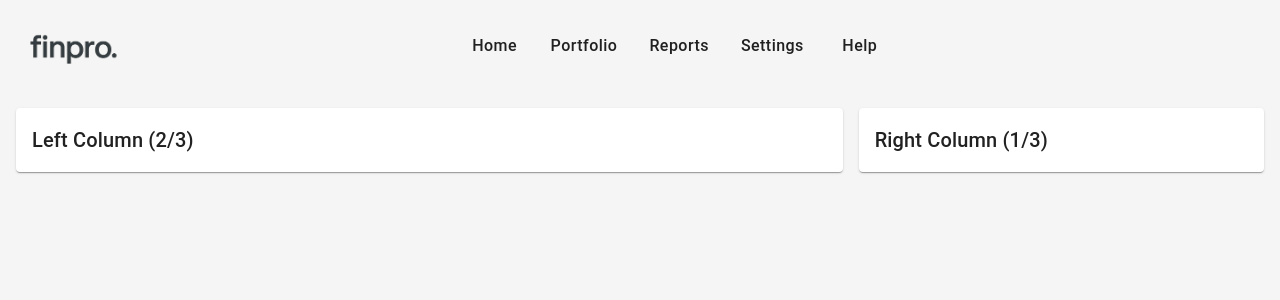
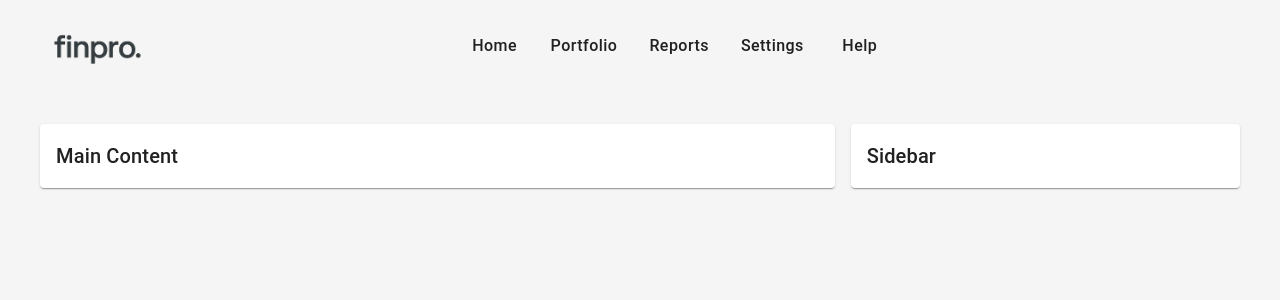
Before and after one commit to ShuaLee/finpro-frontend, a React (Vite) app: page / in a window 1280 px wide. Shown: the top 300 px of the page. Built offline with nearby package versions, Linux system fonts and the light colour scheme; some icons are missing.

Commit message:
Corrected small screen alignment.

```diff
--- a/src/components/TopNavBar.tsx
+++ b/src/components/TopNavBar.tsx
@@ -1,9 +1,25 @@
-import { AppBar, Box, Toolbar, Button, IconButton } from '@mui/material';
-import Brightness4Icon from '@mui/icons-material/Brightness4';
-import Brightness7Icon from '@mui/icons-material/Brightness7';
-import logo from '../assets/logo-w.webp';
+import {
+  AppBar,
+  Box,
+  Toolbar,
+  Button,
+  IconButton,
+  Drawer,
+  List,
+  ListItemButton,
+  ListItemText,
+  useTheme,
+  useMediaQuery,
+} from "@mui/material";
+import MenuIcon from "@mui/icons-material/Menu";
+import Brightness4Icon from "@mui/icons-material/Brightness4";
+import Brightness7Icon from "@mui/icons-material/Brightness7";
 
-const navOptions = ['Home', 'Portfolio', 'Reports', 'Settings', 'Help'];
+import logoLight from "../assets/logo-w.webp";
+import logoDark from "../assets/logo-d.webp";
+import { useState } from "react";
+
+const navOptions = ["Home", "Portfolio", "Reports", "Settings", "Help"];
 
 type Props = {
   onToggleDarkMode: () => void;
@@ -11,11 +27,22 @@ type Props = {
 };
 
 const TopNavBar = ({ onToggleDarkMode, darkMode }: Props) => {
+  const logo = darkMode ? logoDark : logoLight;
+  const theme = useTheme();
+  const isMobile = useMediaQuery(theme.breakpoints.down("md"));
+
+  const [drawerOpen, setDrawerOpen] = useState(false);
+
+  const handleToggleDrawer = () => {
+    setDrawerOpen(!drawerOpen);
+  };
+
   return (
+    <>
       <AppBar
         position="static"
         elevation={0}
-      sx={{ bgcolor: 'background.default', color: 'text.primary' }}
+        sx={{ bgcolor: "background.default", color: "text.primary" }}
       >
         <Toolbar
           disableGutters
@@ -23,46 +50,98 @@ const TopNavBar = ({ onToggleDarkMode, darkMode }: Props) => {
             minHeight: 64,
             px: 2,
             py: 3,
-          display: 'flex',
-          alignItems: 'center',
-          justifyContent: 'space-between',
+            display: "flex",
+            justifyContent: "center", // centers the inner Box
+          }}
+        >
+          <Box
+            sx={{
+              width: "100%",
+              maxWidth: 1200,
+              display: "flex",
+              alignItems: "center",
+              justifyContent: "space-between",
             }}
           >
             {/* Logo */}
-        <Box sx={{ display: 'flex', alignItems: 'center' }}>
+            <Box sx={{ display: "flex", alignItems: "center" }}>
               <img
                 src={logo}
                 alt="Logo"
                 style={{
                   height: 38,
-              width: 'auto',
-              display: 'block',
+                  width: "auto",
+                  display: "block",
                   marginTop: 5,
                 }}
               />
             </Box>
 
-        {/* Center Nav */}
-        <Box sx={{ display: 'flex', gap: 2, justifyContent: 'center', flex: 1 }}>
+            {/* Center Nav OR Hamburger */}
+            {isMobile ? (
+              <IconButton
+                edge="start"
+                color="inherit"
+                aria-label="menu"
+                onClick={handleToggleDrawer}
+                sx={{ ml: 2 }}
+              >
+                <MenuIcon />
+              </IconButton>
+            ) : (
+              <Box
+                sx={{
+                  display: "flex",
+                  gap: 2,
+                  justifyContent: "center",
+                  flex: 1,
+                  alignItems: "center",
+                }}
+              >
                 {navOptions.map((label) => (
                   <Button
                     key={label}
                     color="inherit"
-              sx={{ textTransform: 'none', fontSize: '1rem', paddingY: 1 }}
+                    sx={{
+                      textTransform: "none",
+                      fontSize: "1rem",
+                      paddingY: 1,
+                    }}
                   >
                     {label}
                   </Button>
                 ))}
               </Box>
+            )}
 
-        {/* Toggle Button */}
-        <Box sx={{ display: 'flex', alignItems: 'center' }}>
+            {/* Theme Toggle */}
+            <Box sx={{ display: "flex", alignItems: "center" }}>
               <IconButton onClick={onToggleDarkMode} color="inherit">
                 {darkMode ? <Brightness7Icon /> : <Brightness4Icon />}
               </IconButton>
             </Box>
+          </Box>
         </Toolbar>
       </AppBar>
+
+      {/* Drawer for mobile nav */}
+      <Drawer anchor="left" open={drawerOpen} onClose={handleToggleDrawer}>
+        <Box
+          sx={{ width: 250 }}
+          role="presentation"
+          onClick={handleToggleDrawer}
+          onKeyDown={handleToggleDrawer}
+        >
+          <List>
+            {navOptions.map((label) => (
+              <ListItemButton key={label}>
+                <ListItemText primary={label} />
+              </ListItemButton>
+            ))}
+          </List>
+        </Box>
+      </Drawer>
+    </>
   );
 };
 
--- a/src/pages/Dashboard.tsx
+++ b/src/pages/Dashboard.tsx
@@ -1,28 +1,41 @@
-import Grid from '@mui/material/Grid';
-import Paper from '@mui/material/Paper';
-import Typography from '@mui/material/Typography';
-import Box from '@mui/material/Box';
+import Grid from "@mui/material/Grid";
+import Paper from "@mui/material/Paper";
+import Typography from "@mui/material/Typography";
+import Box from "@mui/material/Box";
 
 const Dashboard = () => {
   return (
-    <Box sx={{ flexGrow: 1, height: '100vh', p: 2 }}>
+    <Box
+      sx={{
+        width: "100%",
+        minHeight: "100vh",
+        bgcolor: "background.default",
+        display: "flex",
+        justifyContent: "center",
+        px: 2, // consistent horizontal padding
+        py: 4,
+        boxSizing: "border-box",
+      }}
+    >
+      <Box
+        sx={{
+          width: "100%",
+          maxWidth: 1200,
+        }}
+      >
         <Grid container spacing={2}>
-        {/* Left Column - 2/3 width */}
           <Grid size={{ xs: 12, md: 8 }}>
-          <Paper sx={{ p: 2, height: '100%' }}>
-            <Typography variant="h6">Left Column (2/3)</Typography>
-            {/* Add content here */}
+            <Paper sx={{ p: 2 }}>
+              <Typography variant="h6">Main Content</Typography>
             </Paper>
           </Grid>
-
-        {/* Right Column - 1/3 width */}
           <Grid size={{ xs: 12, md: 4 }}>
-          <Paper sx={{ p: 2, height: '100%' }}>
-            <Typography variant="h6">Right Column (1/3)</Typography>
-            {/* Add sidebar or content here */}
+            <Paper sx={{ p: 2 }}>
+              <Typography variant="h6">Sidebar</Typography>
             </Paper>
           </Grid>
         </Grid>
+      </Box>
     </Box>
   );
 };
```
Also changed, not shown: src/assets/logo-d.webp (added). Lines whose indentation alone changed are shown as unchanged.
